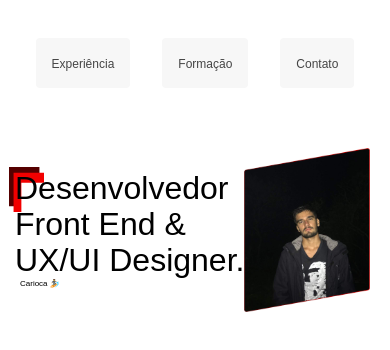
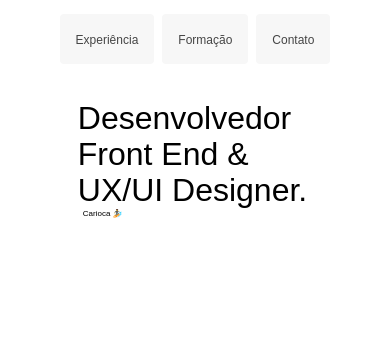
Before and after one commit to Zupinhou/Portfolio, a plain HTML site: page index.html in a window 390 px wide. Shown: the part 66-416 px from the top of the page. Drawn offline with Linux system fonts and the light colour scheme.

Commit message:
A responsividade foi alterada e movida para o final do CSS

```diff
--- a/style.css
+++ b/style.css
@@ -60,27 +60,8 @@ header {
 nav ul {
   display: flex;
   flex-wrap: wrap;
+  justify-content: center;
   gap: 2rem;
-}
-
-@media (max-width: 950px) {
-  header {
-    flex-direction: column;
-    align-items: center;
-    gap: 2.5rem;
-    padding: 1.25rem;
-  }
-  nav li {
-    padding: 1rem;
-    background-color: #f7f7f7;
-    border-radius: 0.25rem;
-  }
-}
-
-@media (max-width: 650px) {
-  header a {
-    font-size: 0.75rem;
-  }
 }
 
 /*
@@ -115,7 +96,7 @@ Estilos referentes ao conteúdo principal
 }
 
 .introducao h1::before {
-  content: '';
+  content: "";
   display: block;
   width: 130px;
   height: 100px;
@@ -126,7 +107,22 @@ Estilos referentes ao conteúdo principal
   z-index: -1;
 }
 
+/*
+Responsividade
+*/
+
 @media (max-width: 950px) {
+  header {
+    flex-direction: column;
+    align-items: center;
+    gap: 2.5rem;
+    padding: 1.25rem;
+  }
+  nav li {
+    padding: 1rem;
+    background-color: #f7f7f7;
+    border-radius: 0.25rem;
+  }
   .introducao h1 {
     font-size: 3rem;
   }
@@ -136,10 +132,38 @@ Estilos referentes ao conteúdo principal
 }
 
 @media (max-width: 650px) {
+  header a {
+    font-size: 0.75rem;
+  }
+  .introducao {
+    gap: 0.5rem;
+    padding-top: 1rem;
+  }
   .introducao h1 {
     font-size: 2rem;
+  }
+  .introducao h1::before {
+    content: none;
   }
   .introducao p {
     font-size: 0.5rem;
   }
 }
+
+@media (max-width: 400px) {
+  header {
+    gap: 1rem;
+  }
+  nav ul {
+    gap: 0.5rem;
+  }
+  .introducao {
+    display: grid;
+    grid-template-columns: 1fr;
+    justify-items: center;
+    padding-top: 1rem;
+  }
+  .introducao img {
+    display: none;
+  }
+}
```
